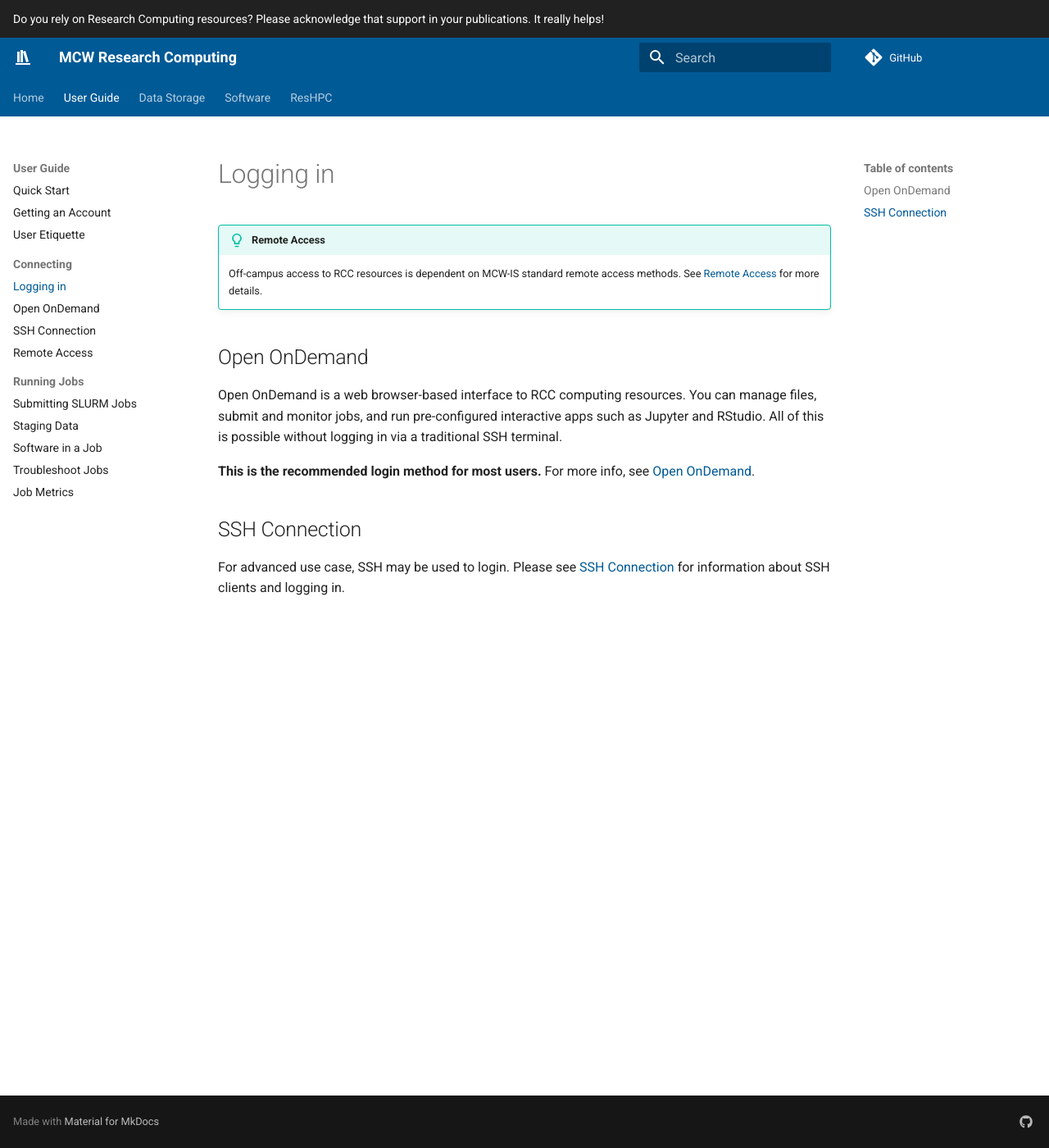
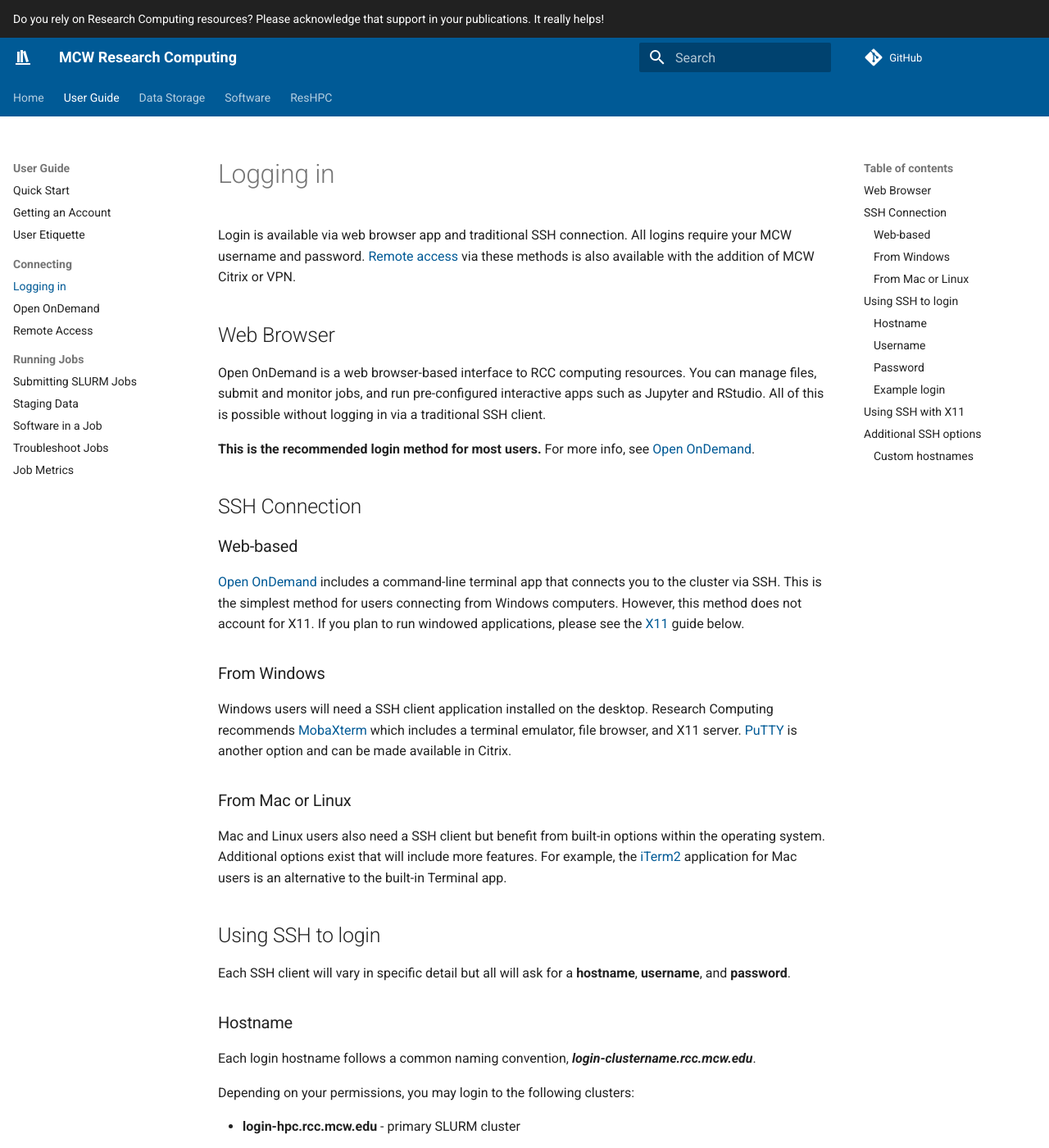
Before and after one commit to mcw-rcc/mcw-rcc.github.io, an MkDocs documentation site: the page built from docs/user-guide/access/login.md, in a window 1280 px wide and 1400 px high. Shown: the whole window at 82% size. Built offline with MkDocs 1.6.1 and Material for MkDocs 9.7.7, drawn with Linux system fonts in a browser that asks for light colours; comment, search, counter and statistics services are not loaded; some of the changed text lies outside the part shown.

Commit message:
Update login guides

````diff
--- a/docs/user-guide/access/login.md
+++ b/docs/user-guide/access/login.md
@@ -1,14 +1,94 @@
 # Logging in
 
-!!! tip "Remote Access"
-    Off-campus access to RCC resources is dependent on MCW-IS standard remote access methods. See [Remote Access](remote-access.md) for more details.
+Login is available via web browser app and traditional SSH connection. All logins require your MCW username and password. [Remote access](remote-access.md) via these methods is also available with the addition of MCW Citrix or VPN.
 
-## Open OnDemand
+## Web Browser
 
-Open OnDemand is a web browser-based interface to RCC computing resources. You can manage files, submit and monitor jobs, and run pre-configured interactive apps such as Jupyter and RStudio. All of this is possible without logging in via a traditional SSH terminal.
+Open OnDemand is a web browser-based interface to RCC computing resources. You can manage files, submit and monitor jobs, and run pre-configured interactive apps such as Jupyter and RStudio. All of this is possible without logging in via a traditional SSH client.
 
 **This is the recommended login method for most users.** For more info, see [Open OnDemand](ondemand.md).
 
 ## SSH Connection
 
-For advanced use case, SSH may be used to login. Please see [SSH Connection](ssh.md) for information about SSH clients and logging in.
+### Web-based
+
+[Open OnDemand](ondemand.md#command-line-terminal) includes a command-line terminal app that connects you to the cluster via SSH. This is the simplest method for users connecting from Windows computers. However, this method does not account for X11. If you plan to run windowed applications, please see the [X11](#using-ssh-with-x11) guide below.
+
+### From Windows
+
+Windows users will need a SSH client application installed on the desktop. Research Computing recommends [MobaXterm](https://mobaxterm.mobatek.net/download-home-edition.html) which includes a terminal emulator, file browser, and X11 server. [PuTTY](https://www.chiark.greenend.org.uk/~sgtatham/putty/latest.html) is another option and can be made available in Citrix.
+
+### From Mac or Linux
+
+Mac and Linux users also need a SSH client but benefit from built-in options within the operating system. Additional options exist that will include more features. For example, the [iTerm2](https://www.iterm2.com/) application for Mac users is an alternative to the built-in Terminal app.
+
+## Using SSH to login
+
+Each SSH client will vary in specific detail but all will ask for a **hostname**, **username**, and **password**.
+
+### Hostname
+
+Each login hostname follows a common naming convention, ***login-clustername.rcc.mcw.edu***.
+
+Depending on your permissions, you may login to the following clusters:
+
+- **login-hpc.rcc.mcw.edu** - primary SLURM cluster
+
+### Username
+
+When asked for your username, please use your MCW NetID, which is used for most MCW resources including email login.
+
+### Password
+
+When prompted, enter your MCW password, which is used for most MCW resources including email login.
+
+!!! danger "Never share your password"
+    MCW policy prohibits sharing of passwords. Research Computing staff never has access to your password, and will never ask you for your password.
+
+### Example login
+
+In a command-line session:
+
+```bash
+ssh netid@login-clustername.rcc.mcw.edu
+```
+
+!!! tip "Hidden Password"
+    Most SSH client applications will hide your password as you type. This is a security feature, not an error.
+
+## Using SSH with X11
+
+X11 allows you to run a windowed application on a remote server and transmit the graphical view back to your computer. This is helpful if you want to run a graphical application that is installed on the cluster, but do not want to use a compute node or go through Open OnDemand. Mac users will need Xquartz installed. Windows users should use [MobaXterm](https://mobaxterm.mobatek.net/download-home-edition.html).
+
+!!! warning "User experience"
+    Running a windowed application via SSH with X11 can be a very slow, and sometimes unusable experience. When possible, avoid using X11 over VPN or WiFi.
+
+To login to HPC cluster with X11 enabled:
+
+```bash
+ssh -Y netid@login-hpc.rcc.mcw.edu
+```
+
+Your SSH login will proceed as normal. To launch a windowed application, load the correct module and start the software. The graphical view of the application will open on your computer.
+
+## Additional SSH options
+
+OpenSSH has many configuration options that you can use to customize your login experience. Custom SSH options are added to `~/.ssh/config` on your local computer.
+
+### Custom hostnames
+
+You can customize and simplify the login hostnames with a host entry in `~/.ssh/config`.
+
+```txt
+Host login-hpc
+    HostName login-hpc.rcc.mcw.edu
+    User netid
+```
+
+This will simplify:
+
+`ssh netid@login-hpc.rcc.mcw.edu`
+
+to:
+
+`ssh login-hpc`
--- a/mkdocs.yml
+++ b/mkdocs.yml
@@ -106,7 +106,6 @@ nav:
     - Connecting:
       - Logging in: user-guide/access/login.md
       - Open OnDemand: user-guide/access/ondemand.md
-      - SSH Connection: user-guide/access/ssh.md
       - Remote Access: user-guide/access/remote-access.md
     - Running Jobs:
       - Submitting SLURM Jobs: user-guide/jobs/running-jobs.md
````
Also changed, not shown: docs/user-guide/access/ondemand.md (+2 -2 lines), docs/user-guide/access/ssh.md (deleted, +0 -66 lines), docs/user-guide/quickstart.md (+1 -1 lines), 1 other file.
